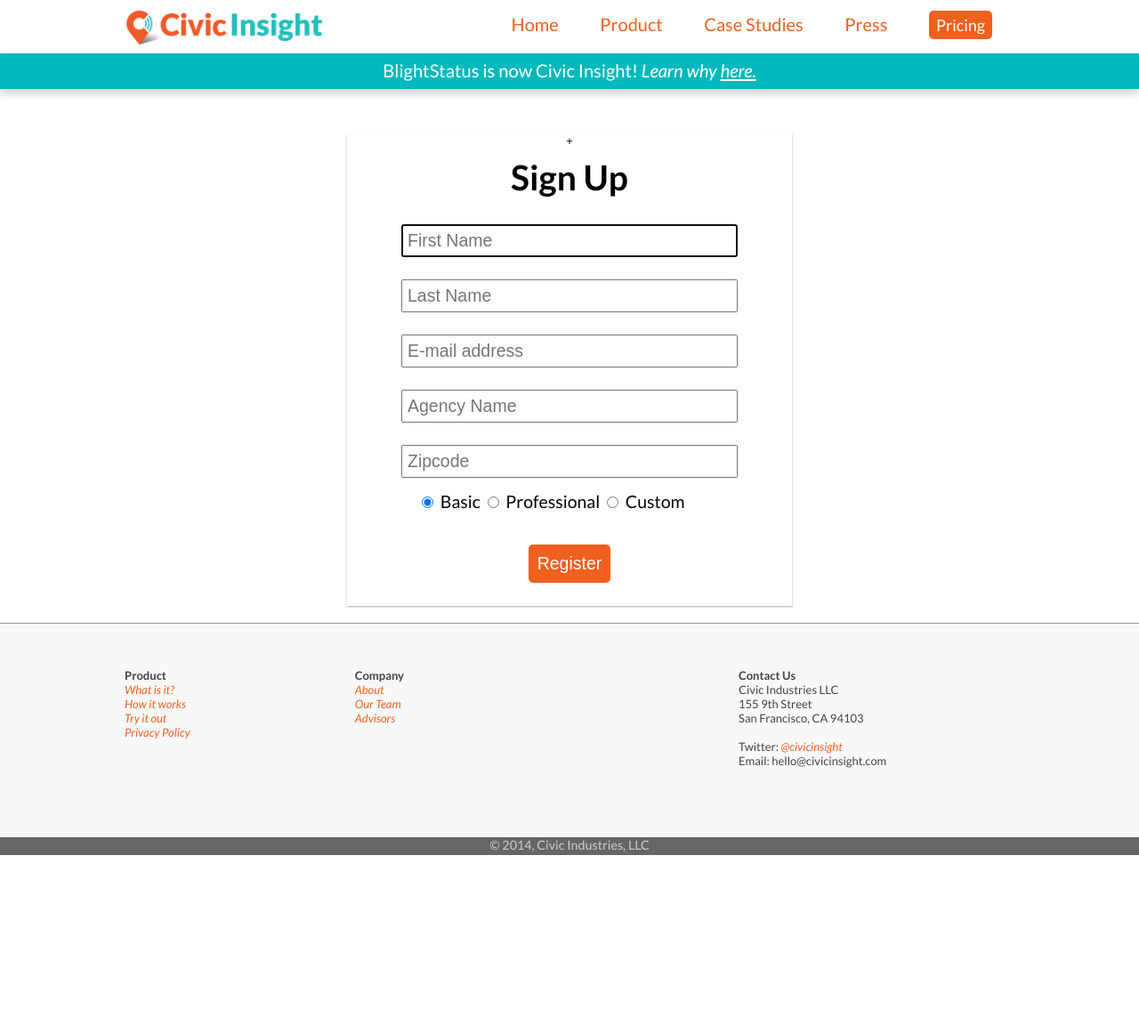
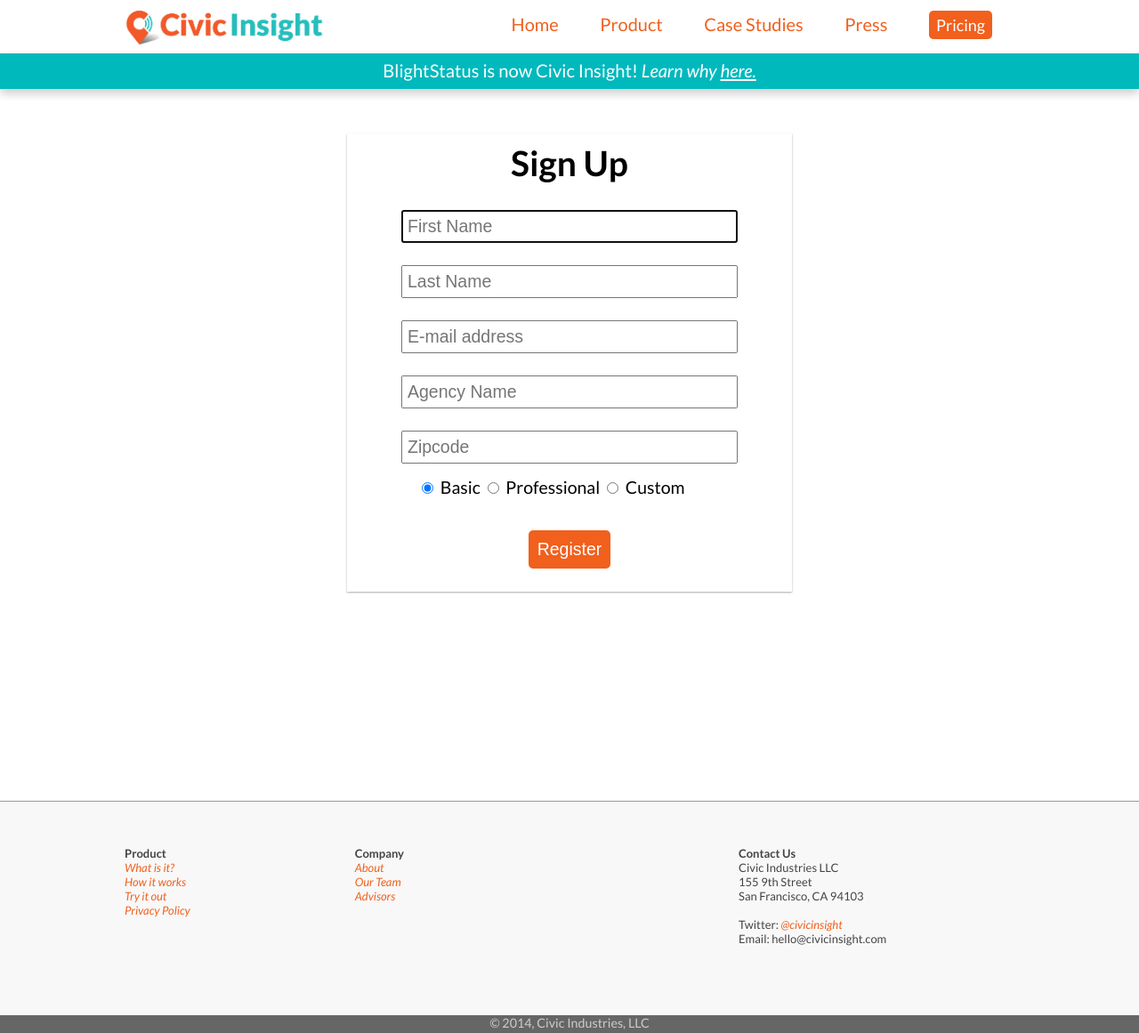
Before and after one commit to civicindustries/civicinsight.com, a Jekyll site: the page built from signup.html, in a window 1280 px wide and 1161 px high. Shown: the whole window at 89% size. Built offline with Jekyll 4.4.1, drawn with Linux system fonts in a browser that asks for light colours; nearby versions of some CDN libraries; Markdown is read by kramdown in place of the engine named in the settings.

Commit message:
remove extra char and increase height of form

```diff
--- a/signup.html
+++ b/signup.html
@@ -15,7 +15,7 @@
 
 
 
-+          <form action="https://civicinsight-signup.herokuapp.com/signup" method="post" id="mc-embedded-subscribe-form" name="mc-embedded-subscribe-form" class="validate" target="_blank" novalidate>
+          <form action="https://civicinsight-signup.herokuapp.com/signup" method="post" id="mc-embedded-subscribe-form" name="mc-embedded-subscribe-form" class="validate" target="_blank" novalidate>
         <!-- <form action="http://0.0.0.0:5000/signup" method="post" id="mc-embedded-subscribe-form" name="mc-embedded-subscribe-form" class="validate" target="_blank" novalidate> -->
             <div class="center"><h1>Sign Up</h1></div>
           <div>
--- a/stylesheets/style.css
+++ b/stylesheets/style.css
@@ -264,7 +264,7 @@
 }
 
 #signup{
-  height: 500px;
+  height: 700px;
 }
 
 #signup form input[type=text], #signup form input[type=email]{
```
